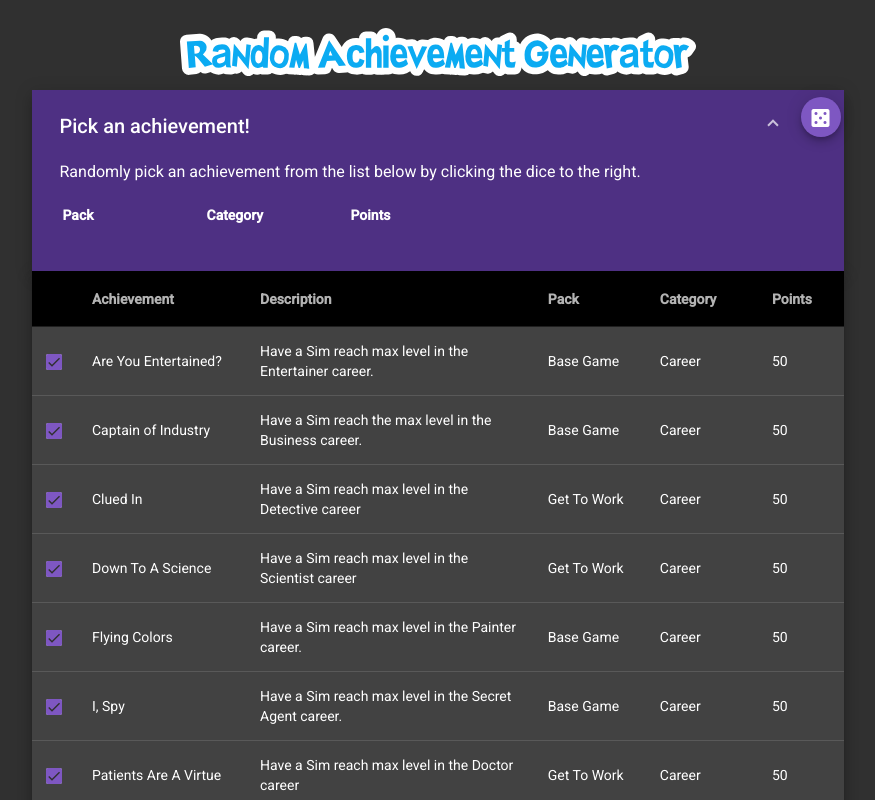
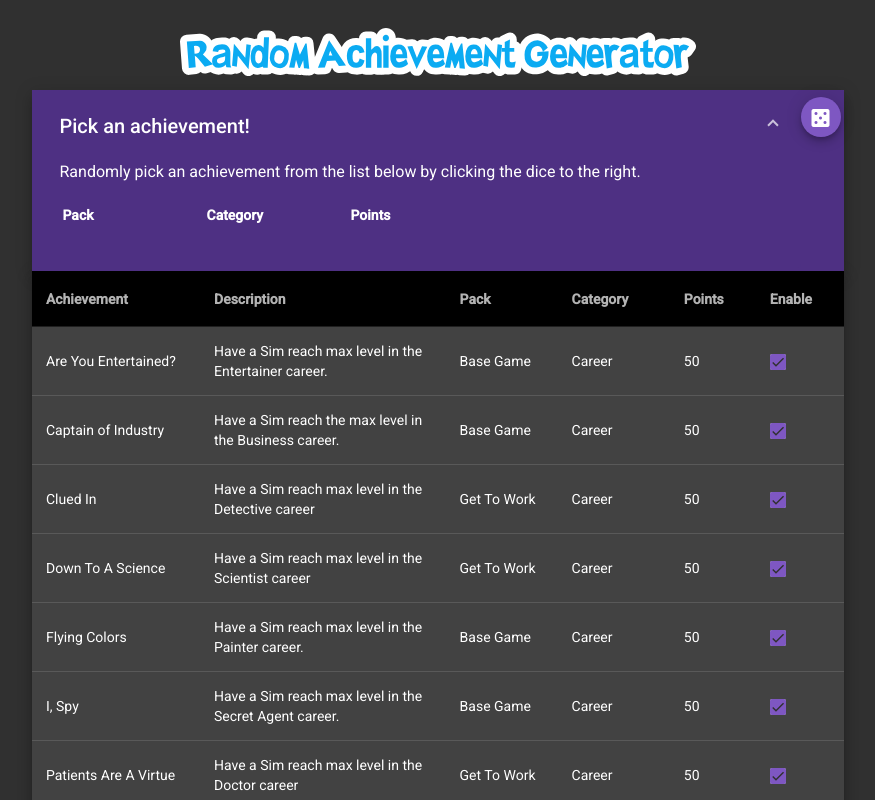
Before and after one commit to KevDevBot/simsation-sims4-random-achievement, an Angular app: page / in a window 1280 px wide. Shown: the top 800 px of the page, without its empty margins (202-1077 px from the left). Built offline with nearby package versions, Linux system fonts and the light colour scheme.

Commit message:
Accessibility fixes

```diff
--- a/src/app/achievement-table/achievement-table.component.html
+++ b/src/app/achievement-table/achievement-table.component.html
@@ -6,51 +6,28 @@
   (matSortChange)="sortAchievements($event)"
   class="achievements-table mat-elevation-z8"
 >
-  <!-- Achievement Toggle -->
-  <ng-container matColumnDef="achievement-toggle">
-    <th
-      mat-header-cell
-      *matHeaderCellDef
-      mat-sort-header
-      aria-label="Sort achievement toggles by check"
-      class="col0"
-    ></th>
-    <td
-      mat-cell
-      *matCellDef="let achievement"
-      [id]="'achv-' + achievement.name"
-    >
-      <mat-checkbox
-        [aria-label]="'Toggle for ' + achievement.name"
-        [checked]="achievement.enabled"
-        (change)="toggleAchievement(achievement)"
-        color="primary"
-      ></mat-checkbox>
-    </td>
-  </ng-container>
-
   <!-- Achievement Name Column -->
   <ng-container matColumnDef="achievement">
     <th
       mat-header-cell
       *matHeaderCellDef
       mat-sort-header
-      aria-label="Sort achievements by name"
-      class="col1"
+      aria-label="Name"
+      class="col-name"
     >
       Achievement
     </th>
-    <td mat-cell *matCellDef="let achievement" class="col1">
+    <td mat-cell *matCellDef="let achievement" class="col-name">
       {{ achievement.name }}
     </td>
   </ng-container>
 
   <!-- Achievement Description Column -->
   <ng-container matColumnDef="description">
-    <th mat-header-cell *matHeaderCellDef mat-sort-header class="col2">
+    <th mat-header-cell *matHeaderCellDef mat-sort-header class="col-desc">
       Description
     </th>
-    <td mat-cell *matCellDef="let achievement" class="col2">
+    <td mat-cell *matCellDef="let achievement" class="col-desc">
       {{ achievement.description }}
     </td>
   </ng-container>
@@ -61,12 +38,12 @@
       mat-header-cell
       *matHeaderCellDef
       mat-sort-header
-      aria-label="Sort achievements by pack"
-      class="col4"
+      aria-label="Pack"
+      class="col-pack"
     >
       Pack
     </th>
-    <td mat-cell *matCellDef="let achievement" class="col4">
+    <td mat-cell *matCellDef="let achievement" class="col-pack">
       {{ achievement.pack }}
     </td>
   </ng-container>
@@ -77,12 +54,12 @@
       mat-header-cell
       *matHeaderCellDef
       mat-sort-header
-      aria-label="Sort achievements by category"
-      class="col5"
+      aria-label="Category"
+      class="col-cat"
     >
       Category
     </th>
-    <td mat-cell *matCellDef="let achievement" class="col5">
+    <td mat-cell *matCellDef="let achievement" class="col-cat">
       {{ achievement.category }}
     </td>
   </ng-container>
@@ -93,13 +70,39 @@
       mat-header-cell
       *matHeaderCellDef
       mat-sort-header
-      aria-label="Sort achievements by points"
-      class="col3"
+      aria-label="Points"
+      class="col-pt"
     >
       Points
     </th>
-    <td mat-cell *matCellDef="let achievement" class="col3">
+    <td mat-cell *matCellDef="let achievement" class="col-pt">
       {{ achievement.points }}
+    </td>
+  </ng-container>
+
+  <!-- Achievement Toggle -->
+  <ng-container matColumnDef="toggle">
+    <th
+      mat-header-cell
+      *matHeaderCellDef
+      mat-sort-header
+      aria-label="Toggle"
+      class="col-tgl"
+    >
+      Enable
+    </th>
+    <td
+      mat-cell
+      *matCellDef="let achievement"
+      class="col-tgl"
+      [id]="'achv-' + achievement.name"
+    >
+      <mat-checkbox
+        [aria-label]="'Toggle ' + achievement.name"
+        [checked]="achievement.enabled"
+        (change)="toggleAchievement(achievement)"
+        color="primary"
+      ></mat-checkbox>
     </td>
   </ng-container>
 
@@ -123,12 +126,7 @@
 >
   <!-- Achievement Name Column -->
   <ng-container matColumnDef="achievement">
-    <th
-      mat-header-cell
-      *matHeaderCellDef
-      mat-sort-header
-      aria-label="Sort achievements by name"
-    >
+    <th mat-header-cell *matHeaderCellDef mat-sort-header aria-label="Name">
       Achievement
     </th>
     <td
@@ -142,7 +140,7 @@
             {{ achievement.name }}
           </h2>
           <mat-checkbox
-            [aria-label]="'Toggle for ' + achievement.name"
+            [aria-label]="'Toggle' + achievement.name"
             [checked]="achievement.enabled"
             (change)="toggleAchievement(achievement)"
             class="tiny-check"
--- a/src/app/achievement-table/achievement-table.component.scss
+++ b/src/app/achievement-table/achievement-table.component.scss
@@ -5,23 +5,23 @@
   width: 100%;
   margin-bottom: 1em;
 
-  .col0 {
-    width: 1em;
-  }
-  .col1 {
+  .col-name {
     width: 10em;
   }
-  .col2 {
+  .col-desc {
     width: auto;
   }
-  .col3 {
-    width: 4em;
-  }
-  .col4 {
+  .col-pack {
     width: 6em;
   }
-  .col5 {
+  .col-cat {
     width: 6em;
+  }
+  .col-pt {
+    width: 2em;
+  }
+  .col-tgl {
+    width: 2em;
   }
 
   .showcased {
@@ -59,10 +59,6 @@
   justify-content: space-between;
   align-items: center;
 
-  .tiny-check {
-    margin: 1em 1em 1em 0;
-  }
-
   table {
     width: 100%;
   }
--- a/src/app/achievement-table/achievement-table.component.ts
+++ b/src/app/achievement-table/achievement-table.component.ts
@@ -18,15 +18,10 @@ export class AchievementTableComponent implements OnInit, OnDestroy {
     breakpointObserver.observe([Breakpoints.Handset]).subscribe((result) => {
       if (result.matches) {
         this.isSmallScreen = true;
+      } else {
+        this.isSmallScreen = false;
       }
     });
-    breakpointObserver
-      .observe([Breakpoints.Tablet, Breakpoints.Web])
-      .subscribe((result) => {
-        if (result.matches) {
-          this.isSmallScreen = false;
-        }
-      });
   }
 
   isSmallScreen: boolean = false;
@@ -40,12 +35,12 @@ export class AchievementTableComponent implements OnInit, OnDestroy {
   }
 
   fullTableDisplay: string[] = [
-    'achievement-toggle',
     'achievement',
     'description',
     'pack',
     'category',
     'points',
+    'toggle',
   ];
 
   tinyTableDisplay: string[] = ['achievement'];
--- a/src/app/app.module.ts
+++ b/src/app/app.module.ts
@@ -11,7 +11,6 @@ import { MatExpansionModule } from '@angular/material/expansion';
 import { MatSortModule } from '@angular/material/sort';
 import { AchievementTableComponent } from './achievement-table/achievement-table.component';
 import { AchievementShowcaseComponent } from './achievement-showcase/achievement-showcase.component';
-
 @NgModule({
   declarations: [
     AppComponent,
@@ -28,7 +27,6 @@ import { AchievementShowcaseComponent } from './achievement-showcase/achievement
     MatExpansionModule,
     MatSortModule,
   ],
-  providers: [],
   bootstrap: [AppComponent],
 })
 export class AppModule {}
--- a/src/index.html
+++ b/src/index.html
@@ -23,6 +23,8 @@
     />
   </head>
   <body class="mat-typography mat-app-background">
+    <noscript>Please enable JavaScript to run this application.</noscript>
+
     <app-root></app-root>
   </body>
 </html>
```
